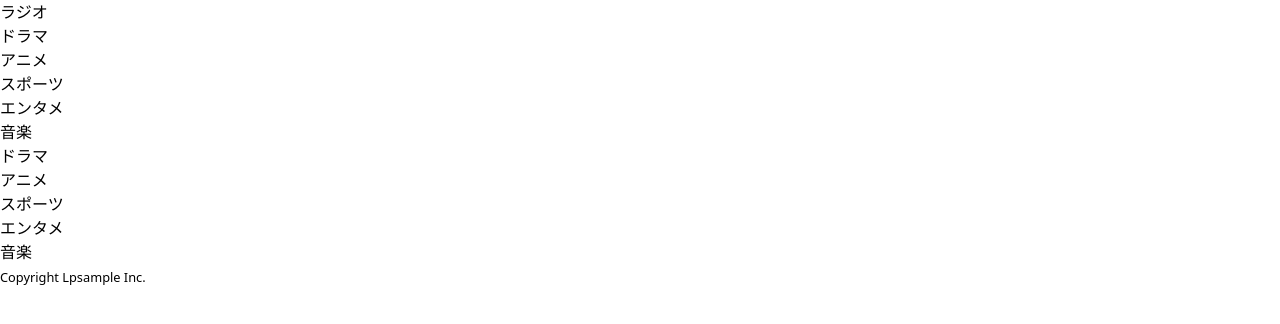
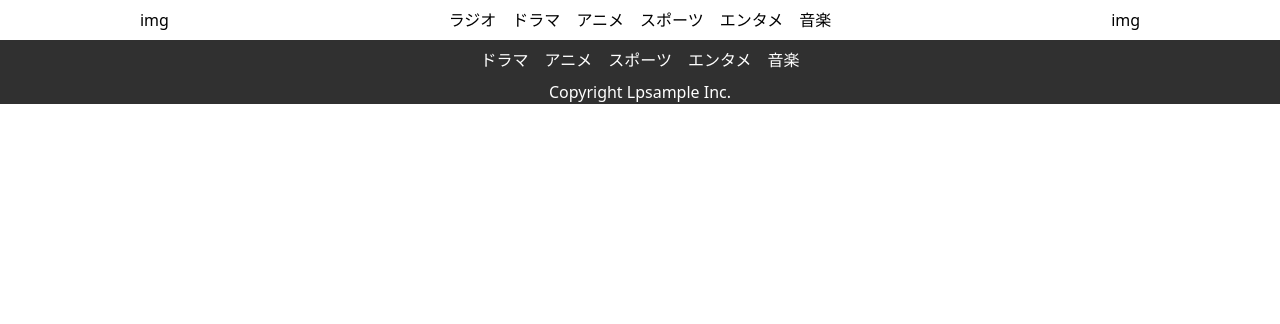
Before and after one commit to miox115/LPsample, a React (Create React App) app: page / in a window 1280 px wide. Shown: the top 324 px of the page. Built offline with nearby package versions, Linux system fonts and the light colour scheme.

Commit message:
Header、Nav、Footerのコンポーネントの修正

```diff
--- a/src/components/Footer.jsx
+++ b/src/components/Footer.jsx
@@ -3,7 +3,7 @@ import React from 'react'
 export const Footer = () => {
   return (
     <>
-      <small class="footer-copy">Copyright Lpsample Inc.</small>
+      <footer class="flex justify-center text-[#fff] bg-[#303030]">Copyright Lpsample Inc.</footer>
     </>
   )
 }
--- a/src/components/Header.jsx
+++ b/src/components/Header.jsx
@@ -3,44 +3,30 @@ import React from 'react'
 export const Header = () => {
     return (
         <>
-            <section class="header-logo">
-                {/* <a href="#">
-                        <img
-                            src="./assets/img/img1.png"
-                            alt="logo"
-                            width="45%"
-                            height="45%"
-                        >
-                    </a> */}
-                <h1>
-                    <a href="#">ラジオ</a>
-                </h1>
-                <ul>
-                    <li>
+            <header class="flex justify-around">
+                <a class="m-2" href="#">img</a>
+                <ul class="flex justify-around">
+                    <li class="m-2">
+                        <a href="#">ラジオ</a>
+                    </li>
+                    <li class="m-2">
                         <a href="#">ドラマ</a>
                     </li>
-                    <li>
+                    <li class="m-2">
                         <a href="#">アニメ</a>
                     </li>
-                    <li>
+                    <li class="m-2">
                         <a href="#">スポーツ</a>
                     </li>
-                    <li>
+                    <li class="m-2">
                         <a href="#">エンタメ</a>
                     </li>
-                    <li>
+                    <li class="m-2">
                         <a href="#">音楽</a>
                     </li>
                 </ul>
-                {/* <a href="#">
-                        <img
-                            src="./assets/img/img3.png"
-                            alt="calender"
-                            width="45%"
-                            height="45%"
-                        >
-                    </a> */}
-            </section>
+                <a class="m-2" href="#">img</a>
+            </header>
 
 
 
--- a/src/components/Nav.jsx
+++ b/src/components/Nav.jsx
@@ -3,21 +3,21 @@ import React from 'react'
 export const Nav = () => {
     return (
         <>
-            <nav class="header-nav">
-                <ul class="header-navlist">
-                    <li class="header-navitem">
+            <nav class="flex justify-around text-[#fff] bg-[#303030]">
+                <ul class="flex justify-around">
+                    <li class="m-2">
                         <a href="#">ドラマ</a>
                     </li>
-                    <li class="header-navitem">
+                    <li class="m-2">
                         <a href="#">アニメ</a>
                     </li>
-                    <li class="header-navitem">
+                    <li class="m-2">
                         <a href="#">スポーツ</a>
                     </li>
-                    <li class="header-navitem">
+                    <li class="m-2">
                         <a href="#">エンタメ</a>
                     </li>
-                    <li class="header-navitem">
+                    <li class="m-2">
                         <a href="#">音楽</a>
                     </li>
                 </ul>
--- a/src/css/output.css
+++ b/src/css/output.css
@@ -583,3 +583,37 @@ video {
   --tw-backdrop-saturate:  ;
   --tw-backdrop-sepia:  ;
 }
+
+.m-1 {
+  margin: 0.25rem;
+}
+
+.m-2 {
+  margin: 0.5rem;
+}
+
+.m-3 {
+  margin: 0.75rem;
+}
+
+.flex {
+  display: flex;
+}
+
+.justify-center {
+  justify-content: center;
+}
+
+.justify-around {
+  justify-content: space-around;
+}
+
+.bg-\[\#303030\] {
+  --tw-bg-opacity: 1;
+  background-color: rgb(48 48 48 / var(--tw-bg-opacity));
+}
+
+.text-\[\#fff\] {
+  --tw-text-opacity: 1;
+  color: rgb(255 255 255 / var(--tw-text-opacity));
+}
```
